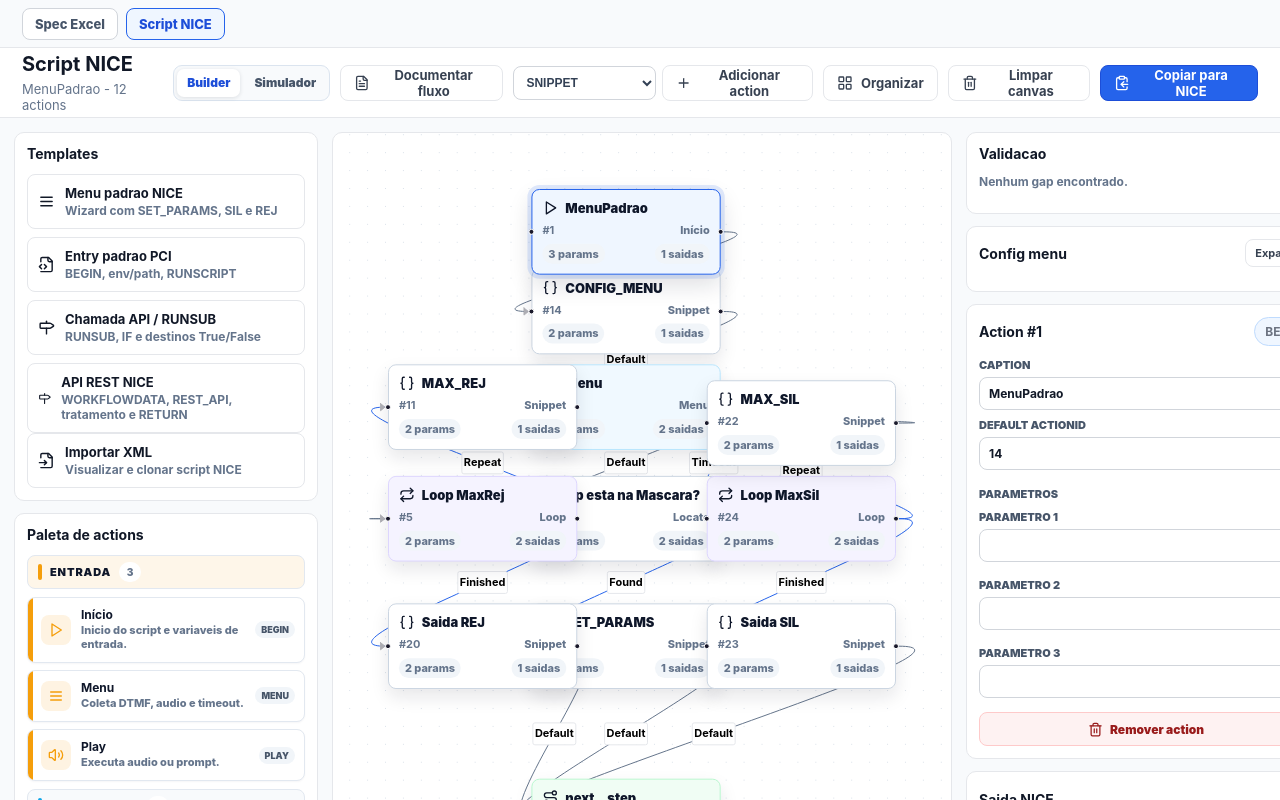
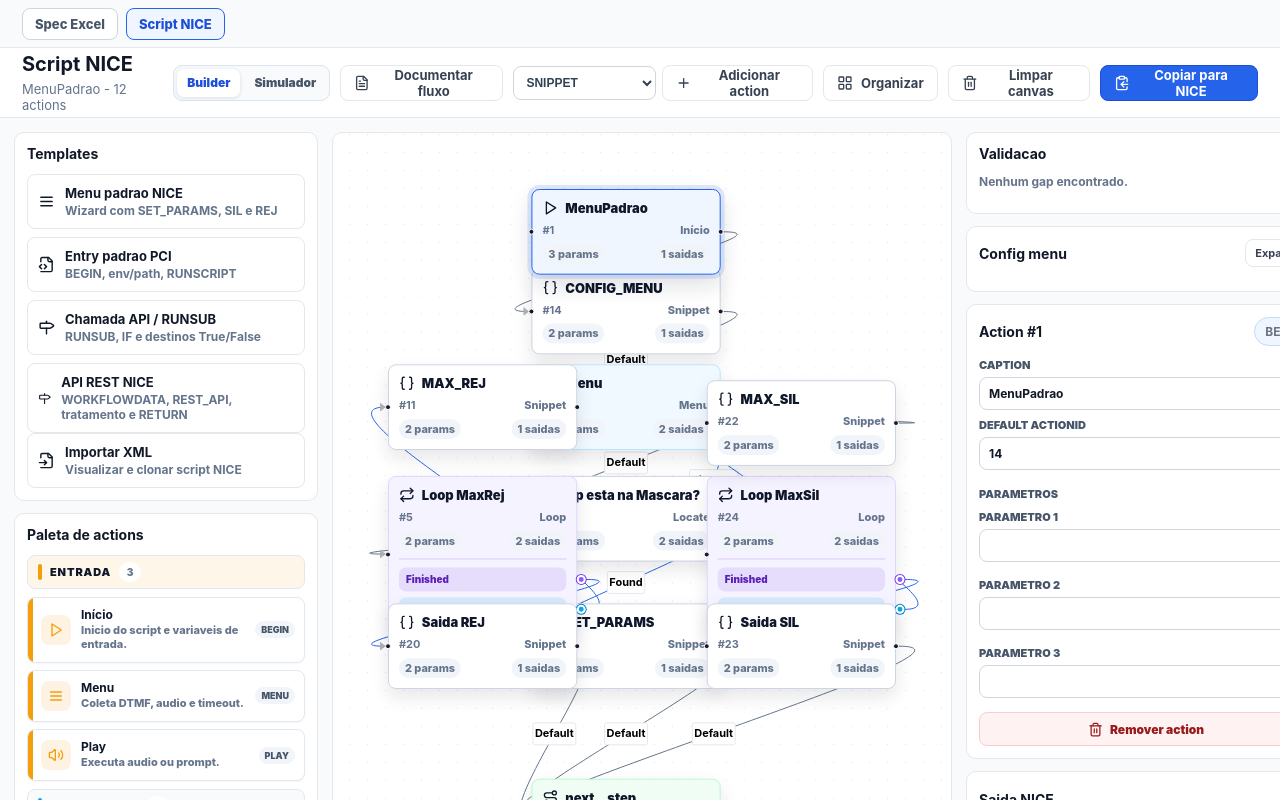
Before and after one commit to rafaelvalquer/ura-flow, a React (Vite) app: page / in a window 1280 px wide. Both pictures are taken after a click on the button "Script NICE". Shown: the top 800 px of the page. Built offline with nearby package versions, Linux system fonts and the light colour scheme.

Commit message:
ura-flow_ImplementaçãoMultiHandles

```diff
--- a/src/components/NiceScriptCanvas.jsx
+++ b/src/components/NiceScriptCanvas.jsx
@@ -257,6 +257,8 @@ function makeEdge(action, branch, label, className, kind, simulatedEdgeIds) {
     ? makeCaseHandleId(branch, label)
     : kind === 'branch' && action.action === 'IF'
       ? makeIfHandleId(branch, label)
+    : kind === 'branch' && action.action === 'LOOP'
+      ? makeLoopHandleId(branch, label)
     : kind === 'default' && action.action === 'CASE'
       ? makeDefaultCaseHandleId()
       : undefined;
@@ -293,6 +295,11 @@ function makeDefaultCaseHandleId() {
 function makeIfHandleId(branch, label = '') {
   const text = `${branch?.text ?? ''} ${label}`.toLowerCase();
   return /false/.test(text) || Number(branch?.index) === 1 ? 'if-false' : 'if-true';
+}
+
+function makeLoopHandleId(branch, label = '') {
+  const text = `${branch?.text ?? ''} ${label}`.toLowerCase();
+  return /repeat/.test(text) || Number(branch?.index) === 1 ? 'loop-repeat' : 'loop-finished';
 }
 
 function safeHandlePart(value) {
--- a/src/components/nodes/NiceActionNode.jsx
+++ b/src/components/nodes/NiceActionNode.jsx
@@ -32,8 +32,11 @@ export default function NiceActionNode({ data, selected }) {
   const branchCount = (data.branches?.length ?? 0) + (data.cases?.length ?? 0) + (data.defaultNextAction ? 1 : 0);
   const isCaseAction = data.action === 'CASE';
   const isIfAction = data.action === 'IF';
+  const isLoopAction = data.action === 'LOOP';
   const caseOutputs = isCaseAction ? makeCaseOutputs(data) : [];
   const ifOutputs = isIfAction ? makeIfOutputs(data) : [];
+  const loopOutputs = isLoopAction ? makeLoopOutputs(data) : [];
+  const decisionSummary = makeDecisionSummary(data);
 
   return (
     <div className={`nice-action-node nice-action-${data.action?.toLowerCase()} ${selected ? 'is-selected' : ''} ${data.isSimulated ? 'is-simulated' : ''}`}>
@@ -50,6 +53,12 @@ export default function NiceActionNode({ data, selected }) {
         <span>{data.parameters?.length ?? 0} params</span>
         <span>{branchCount} saidas</span>
       </div>
+      {decisionSummary ? (
+        <div className={`nice-decision-summary is-${decisionSummary.kind}`} title={decisionSummary.title}>
+          {decisionSummary.label ? <span>{decisionSummary.label}</span> : null}
+          <strong>{decisionSummary.value}</strong>
+        </div>
+      ) : null}
       {isCaseAction ? (
         <div className="nice-case-output-list">
           {caseOutputs.map((output) => (
@@ -78,11 +87,51 @@ export default function NiceActionNode({ data, selected }) {
             </div>
           ))}
         </div>
+      ) : isLoopAction ? (
+        <div className="nice-loop-output-list">
+          {loopOutputs.map((output) => (
+            <div className={`nice-loop-output-row is-${output.kind}`} key={output.id}>
+              <span>{output.label}</span>
+              <Handle
+                className="nice-loop-output-handle"
+                id={output.id}
+                type="source"
+                position={Position.Right}
+              />
+            </div>
+          ))}
+        </div>
       ) : (
         <Handle type="source" position={Position.Right} />
       )}
     </div>
   );
+}
+
+function makeDecisionSummary(data) {
+  if (data.action !== 'CASE' && data.action !== 'IF') {
+    return null;
+  }
+
+  const rawValue = cleanDecisionValue(data.parameters?.[0]);
+  const fallback = data.action === 'CASE' ? 'variavel nao informada' : 'condicao nao informada';
+  const value = rawValue || fallback;
+
+  return {
+    kind: data.action.toLowerCase(),
+    label: data.action === 'CASE' ? 'Avalia' : '',
+    title: `${data.action === 'CASE' ? 'Avalia' : 'Condicao'}: ${value}`,
+    value,
+  };
+}
+
+function cleanDecisionValue(value) {
+  return String(value ?? '')
+    .replace(/\r?\n+/g, ' ')
+    .replace(/\s+/g, ' ')
+    .trim()
+    .replace(/^\{([^{}]+)\}$/, '$1')
+    .trim();
 }
 
 function makeCaseOutputs(data) {
@@ -134,6 +183,31 @@ function makeIfHandleId(branch) {
   return `if-${label}`;
 }
 
+function makeLoopOutputs(data) {
+  const outputs = [];
+  const branches = data.branches ?? [];
+  const finishedBranch = branches.find((branch) => /finished/i.test(branch.text ?? '') || Number(branch.index) === 0);
+  const repeatBranch = branches.find((branch) => /repeat/i.test(branch.text ?? '') || Number(branch.index) === 1);
+
+  outputs.push({
+    id: makeLoopHandleId(finishedBranch ?? { index: 0, text: 'Finished' }),
+    label: finishedBranch?.text || 'Finished',
+    kind: 'finished',
+  });
+  outputs.push({
+    id: makeLoopHandleId(repeatBranch ?? { index: 1, text: 'Repeat' }),
+    label: repeatBranch?.text || 'Repeat',
+    kind: 'repeat',
+  });
+
+  return outputs;
+}
+
+function makeLoopHandleId(branch) {
+  const label = /repeat/i.test(branch?.text ?? '') || Number(branch?.index) === 1 ? 'repeat' : 'finished';
+  return `loop-${label}`;
+}
+
 function safeHandlePart(value) {
   return String(value ?? 'item')
     .normalize('NFD')
--- a/src/styles/global.css
+++ b/src/styles/global.css
@@ -2120,6 +2120,51 @@ button:disabled {
   padding: 3px 6px;
 }
 
+.nice-decision-summary {
+  display: flex;
+  align-items: center;
+  gap: 6px;
+  min-width: 0;
+  margin-top: 8px;
+  padding: 5px 7px;
+  border: 1px solid rgba(148, 163, 184, 0.32);
+  border-radius: 7px;
+  background: rgba(248, 250, 252, 0.82);
+  box-shadow: inset 3px 0 0 var(--decision-accent, #64748b);
+  color: #334155;
+  font-size: 11px;
+  line-height: 1.25;
+}
+
+.nice-decision-summary span {
+  flex: 0 0 auto;
+  color: #64748b;
+  font-weight: 950;
+  text-transform: uppercase;
+  letter-spacing: 0;
+}
+
+.nice-decision-summary strong {
+  min-width: 0;
+  overflow: hidden;
+  color: #0f172a;
+  font-weight: 950;
+  text-overflow: ellipsis;
+  white-space: nowrap;
+}
+
+.nice-decision-summary.is-case {
+  --decision-accent: #f59e0b;
+  border-color: rgba(245, 158, 11, 0.28);
+  background: rgba(255, 251, 235, 0.88);
+}
+
+.nice-decision-summary.is-if {
+  --decision-accent: #14b8a6;
+  border-color: rgba(20, 184, 166, 0.25);
+  background: rgba(240, 253, 250, 0.9);
+}
+
 .nice-case-output-list {
   display: flex;
   flex-direction: column;
@@ -2216,6 +2261,62 @@ button:disabled {
 .nice-if-output-row.is-false .nice-if-output-handle {
   background: #ef4444;
   box-shadow: 0 0 0 1px #dc2626;
+}
+
+.nice-loop-output-list {
+  display: flex;
+  flex-direction: column;
+  gap: 6px;
+  margin-top: 8px;
+  padding-top: 8px;
+  border-top: 1px solid rgba(124, 58, 237, 0.22);
+}
+
+.nice-loop-output-row {
+  position: relative;
+  min-height: 24px;
+  display: flex;
+  align-items: center;
+  justify-content: flex-start;
+  padding: 3px 16px 3px 7px;
+  border-radius: 7px;
+  background: rgba(255, 255, 255, 0.64);
+  font-size: 10px;
+  font-weight: 950;
+}
+
+.nice-loop-output-row.is-finished {
+  color: #5b21b6;
+  background: rgba(124, 58, 237, 0.12);
+}
+
+.nice-loop-output-row.is-repeat {
+  color: #075985;
+  background: rgba(14, 165, 233, 0.13);
+}
+
+.nice-loop-output-row span {
+  min-width: 0;
+  overflow: hidden;
+  text-overflow: ellipsis;
+  white-space: nowrap;
+}
+
+.nice-loop-output-row .nice-loop-output-handle {
+  right: -15px;
+  width: 9px;
+  height: 9px;
+  border: 2px solid #ffffff;
+}
+
+.nice-loop-output-row.is-finished .nice-loop-output-handle {
+  background: #8b5cf6;
+  box-shadow: 0 0 0 1px #7c3aed;
+}
+
+.nice-loop-output-row.is-repeat .nice-loop-output-handle {
+  background: #0ea5e9;
+  box-shadow: 0 0 0 1px #0284c7;
 }
 
 .nice-action-begin {
```
